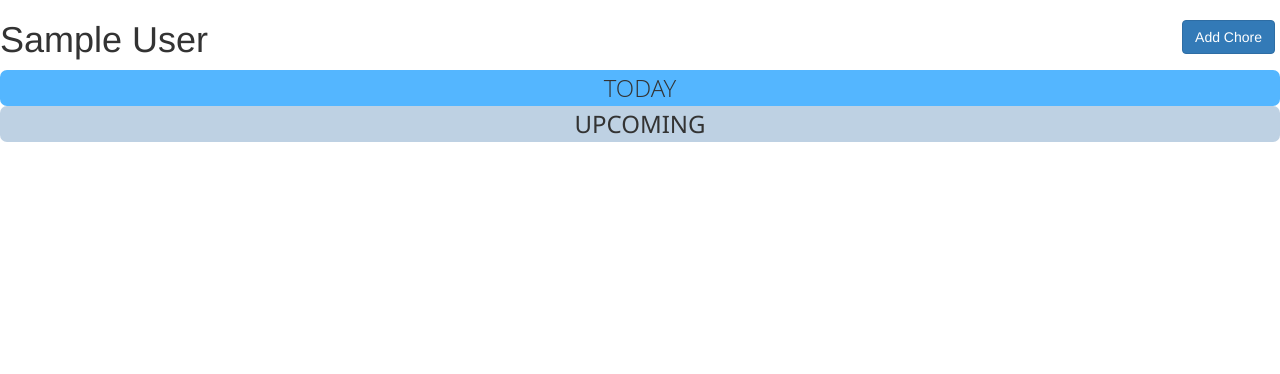
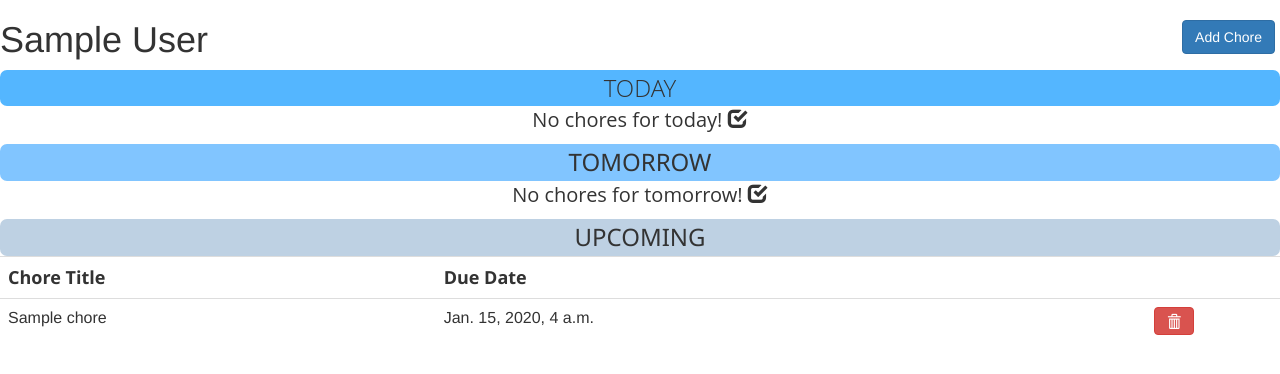
Before and after one commit to yvang121/Chore-Tracker, a Django app: page /house/1/housemate/1/chore-summary in a window 1280 px wide. Shown: the part 51-425 px from the top of the page. Run offline with Django 3.2, Linux system fonts and the light colour scheme; tables that the repository leaves empty hold one stand-in row (values such as "Sample post"); some libraries are stand-ins or nearby versions.

Commit message:
All tables are now visible initially (not collapsed).  Added messages if no chore tomorrow or no upcoming chores.

```diff
--- a/chore_tracker/chore_app/templates/chore_app/detail.html
+++ b/chore_tracker/chore_app/templates/chore_app/detail.html
@@ -112,7 +112,7 @@
 				<div>
 					<button id='dropdown-today' type='button' class='btn' data-toggle='collapse' data-target='#today'>TODAY</button>
 				</div>
-				<div id='today' class='collapse'>
+				<div id='today' class='collapse in'>
 					<p id='no-chores'>No chores for today! <span class='glyphicon glyphicon-check'></span></p>
 				</div>
 			</div>
@@ -122,7 +122,7 @@
 				<div>
 					<button id='dropdown-tomorrow' type='button' class='btn' data-toggle='collapse' data-target='#tomorrow'>TOMORROW</button>
 				</div>
-				<div id='tomorrow' class='collapse'>
+				<div id='tomorrow' class='collapse in'>
 					<table class="table table-hover">
 						<tr>
 							<th class="table-header">Chore Title</th>
@@ -148,13 +148,22 @@
 					</table>
 				</div>
 			</div>
+		{% else %}
+			<div>
+				<div>
+					<button id='dropdown-tomorrow' type='button' class='btn' data-toggle='collapse' data-target='#tomorrow'>TOMORROW</button>
+				</div>
+				<div id='tomorrow' class='collapse in'>
+					<p id='no-chores'>No chores for tomorrow! <span class='glyphicon glyphicon-check'></span></p>
+				</div>
+			</div>
 		{% endif %}
 		{% if upcoming_set %} <!-- Upcoming Chore Table -->
 			<div>
 				<div>
 					<button id='dropdown-upcoming' type='button' class='btn' data-toggle='collapse' data-target='#upcoming'>UPCOMING</button>
 				</div>
-				<div id='upcoming' class='collapse'>
+				<div id='upcoming' class='collapse in'>
 					<table class="table table-hover">
 						<tr>
 							<th class="table-header">Chore Title</th>
@@ -180,6 +189,15 @@
 					</table>
 				</div>
 			</div>
+		{% else %}
+			<div>
+				<div>
+					<button id='dropdown-upcoming' type='button' class='btn' data-toggle='collapse' data-target='#upcoming'>UPCOMING</button>
+				</div>
+				<div id='upcoming' class='collapse in'>
+					<p id='no-chores'>No chores upcoming chores! <span class='glyphicon glyphicon-check'></span></p>
+				</div>
+			</div>
 		{% endif %}
 	</div>
 </body>
```
